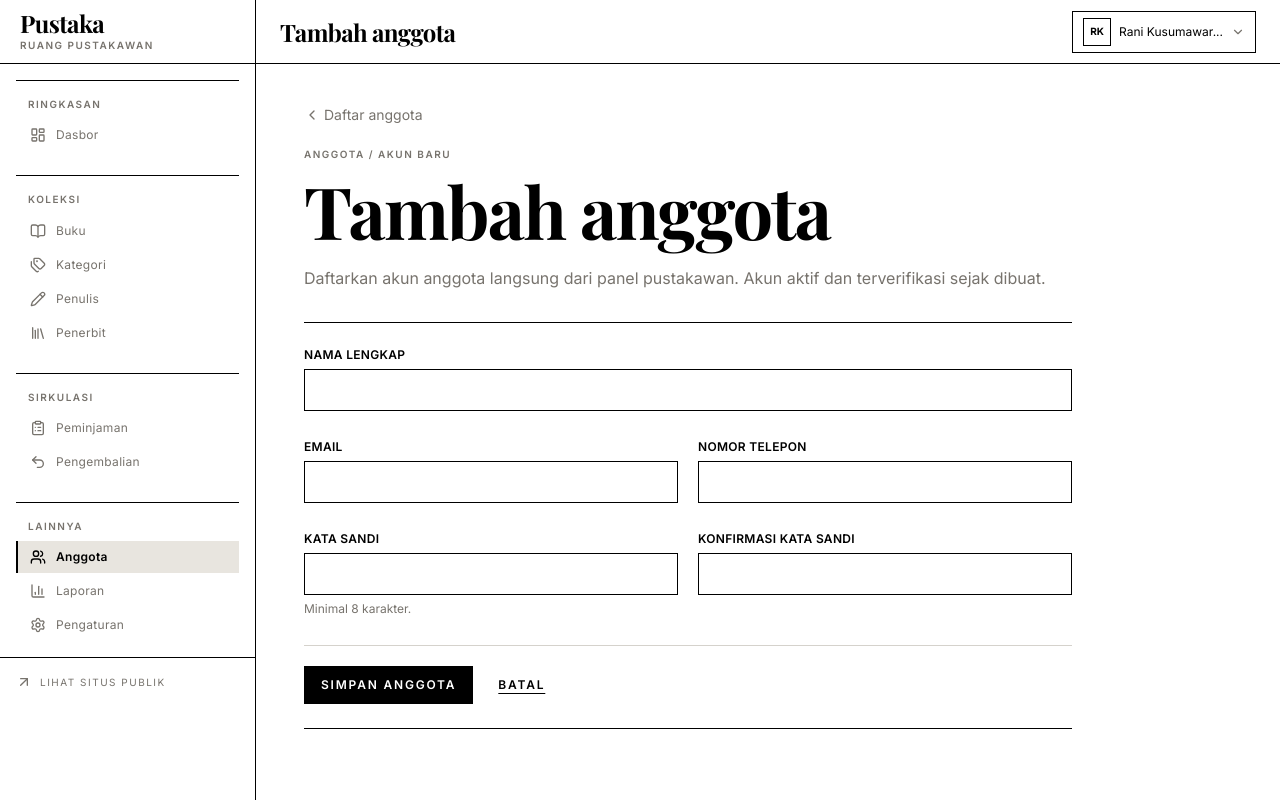
After one commit to CelesVie/perpus_tobias, a Laravel app: page /admin/members/create in a window 1280 px wide. The commit adds this page. Run offline with Laravel 12, Linux system fonts and the light colour scheme; a user stored in the database is signed in; data comes from the database, SQL or seed files in the repository; style sheets or scripts are compiled from the project's sources.

Commit message:
feat(members): allow admin to create member accounts

```diff
--- a/app/Http/Controllers/Admin/MemberController.php
+++ b/app/Http/Controllers/Admin/MemberController.php
@@ -5,6 +5,7 @@ namespace App\Http\Controllers\Admin;
 use App\Enums\UserRole;
 use App\Http\Controllers\Controller;
 use App\Http\Requests\Admin\MemberIndexRequest;
+use App\Http\Requests\Admin\StoreMemberRequest;
 use App\Models\User;
 use App\Services\MemberAccountService;
 use Illuminate\Http\RedirectResponse;
@@ -32,9 +33,23 @@ class MemberController extends Controller
         ]);
     }
 
+    public function create(): View
+    {
+        return view('admin.members.create');
+    }
+
+    public function store(StoreMemberRequest $request, MemberAccountService $accounts): RedirectResponse
+    {
+        $member = $accounts->createMember($request->validated());
+
+        return redirect()
+            ->route('admin.members.show', $member)
+            ->with('status', 'Akun anggota berhasil ditambahkan.');
+    }
+
     public function show(User $member): View
     {
-        abort_unless($member->role->value === 'member', 404);
+        abort_unless($member->role === UserRole::Member, 404);
 
         return view('admin.members.show', [
             'member' => $member,
--- /dev/null
+++ b/resources/views/admin/members/create.blade.php
@@ -0,0 +1,60 @@
+<x-layouts.admin title="Tambah anggota" heading="Tambah anggota">
+    <a href="{{ route('admin.members.index') }}" class="inline-flex items-center gap-1 text-sm text-muted hover:text-ink">
+        <x-icon name="chevron-left" class="size-4" /> Daftar anggota
+    </a>
+
+    <div class="mt-4 max-w-3xl">
+        <p class="font-sans text-[10px] font-semibold tracking-[0.15em] text-muted uppercase">Anggota / Akun baru</p>
+        <h1 class="mt-3 font-serif-display text-5xl font-bold leading-none tracking-tight sm:text-7xl">Tambah anggota</h1>
+        <p class="mt-5 text-base text-muted">
+            Daftarkan akun anggota langsung dari panel pustakawan. Akun aktif dan terverifikasi sejak dibuat.
+        </p>
+
+        <form method="POST" action="{{ route('admin.members.store') }}"
+              class="mt-8 space-y-7 border-y border-black py-6">
+            @csrf
+
+            <div>
+                <label class="label" for="name">Nama lengkap</label>
+                <input id="name" name="name" value="{{ old('name') }}" required
+                       class="field @error('name') field-error @enderror">
+                @error('name') <p class="error">{{ $message }}</p> @enderror
+            </div>
+
+            <div class="grid gap-5 sm:grid-cols-2">
+                <div>
+                    <label class="label" for="email">Email</label>
+                    <input id="email" name="email" type="email" value="{{ old('email') }}" required
+                           class="field @error('email') field-error @enderror">
+                    @error('email') <p class="error">{{ $message }}</p> @enderror
+                </div>
+                <div>
+                    <label class="label" for="phone">Nomor telepon</label>
+                    <input id="phone" name="phone" value="{{ old('phone') }}"
+                           class="field @error('phone') field-error @enderror">
+                    @error('phone') <p class="error">{{ $message }}</p> @enderror
+                </div>
+            </div>
+
+            <div class="grid gap-5 sm:grid-cols-2">
+                <div>
+                    <label class="label" for="password">Kata sandi</label>
+                    <input id="password" name="password" type="password" required autocomplete="new-password"
+                           class="field @error('password') field-error @enderror">
+                    <p class="help mt-1.5">Minimal 8 karakter.</p>
+                    @error('password') <p class="error">{{ $message }}</p> @enderror
+                </div>
+                <div>
+                    <label class="label" for="password_confirmation">Konfirmasi kata sandi</label>
+                    <input id="password_confirmation" name="password_confirmation" type="password" required
+                           autocomplete="new-password" class="field">
+                </div>
+            </div>
+
+            <div class="flex gap-2 border-t border-line pt-5">
+                <button class="btn-primary" type="submit">Simpan anggota</button>
+                <a href="{{ route('admin.members.index') }}" class="btn-ghost">Batal</a>
+            </div>
+        </form>
+    </div>
+</x-layouts.admin>
--- a/routes/web.php
+++ b/routes/web.php
@@ -65,6 +65,8 @@ Route::prefix('admin')->name('admin.')->middleware(['auth', 'role:admin'])->grou
     Route::delete('/publishers/{publisher:id}', [Admin\PublisherController::class, 'destroy'])->name('publishers.destroy');
 
     Route::get('/members', [Admin\MemberController::class, 'index'])->name('members.index');
+    Route::get('/members/create', [Admin\MemberController::class, 'create'])->name('members.create');
+    Route::post('/members', [Admin\MemberController::class, 'store'])->name('members.store');
     Route::get('/members/{member:id}', [Admin\MemberController::class, 'show'])->name('members.show');
     Route::patch('/members/{member:id}/toggle', [Admin\MemberController::class, 'toggle'])->name('members.toggle');
     Route::delete('/members/{member:id}', [Admin\MemberController::class, 'destroy'])->name('members.destroy');
```
Also changed, not shown: app/Http/Requests/Admin/StoreMemberRequest.php (added, +45 -0 lines), app/Services/MemberAccountService.php (+26 -0 lines), resources/views/admin/members/index.blade.php (+9 -2 lines), tests/Feature/AdminMemberTest.php (added, +88 -0 lines).
